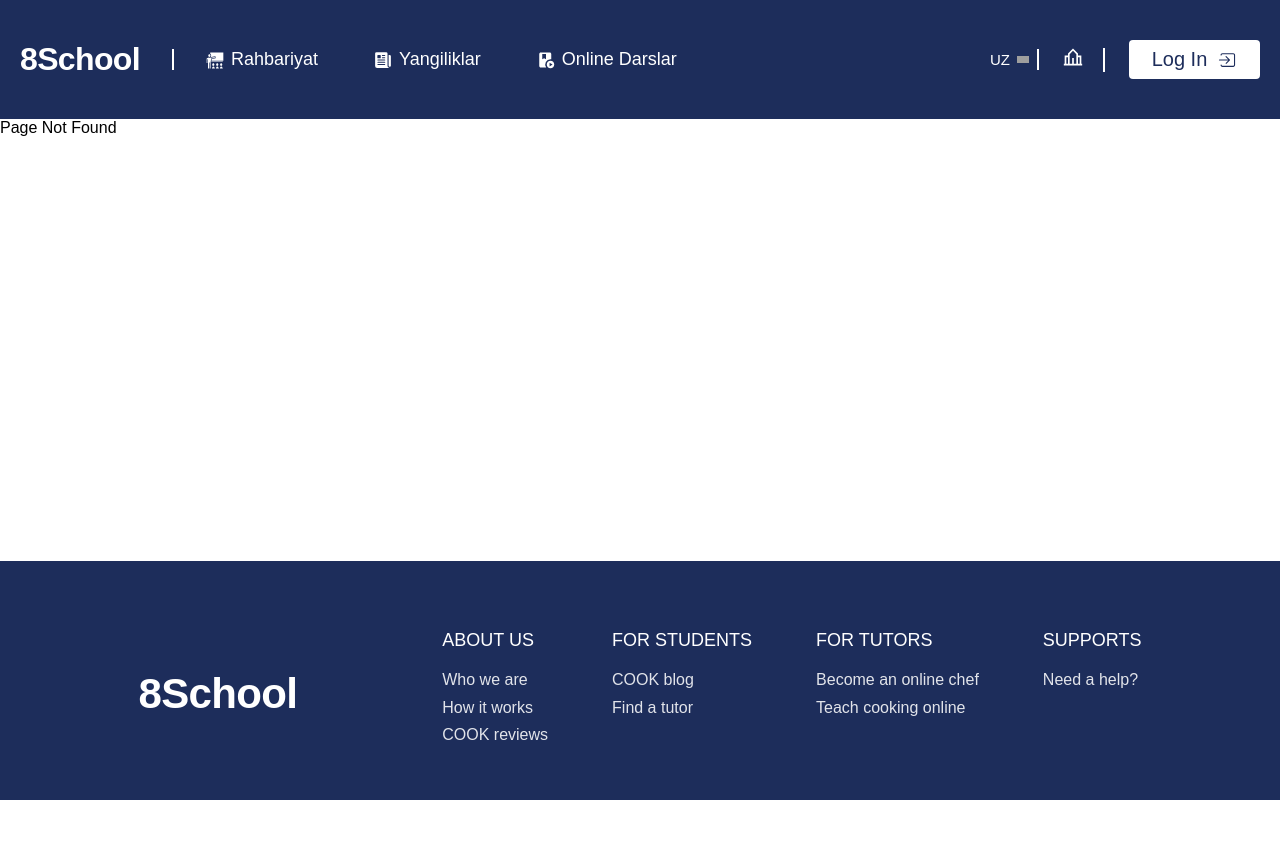
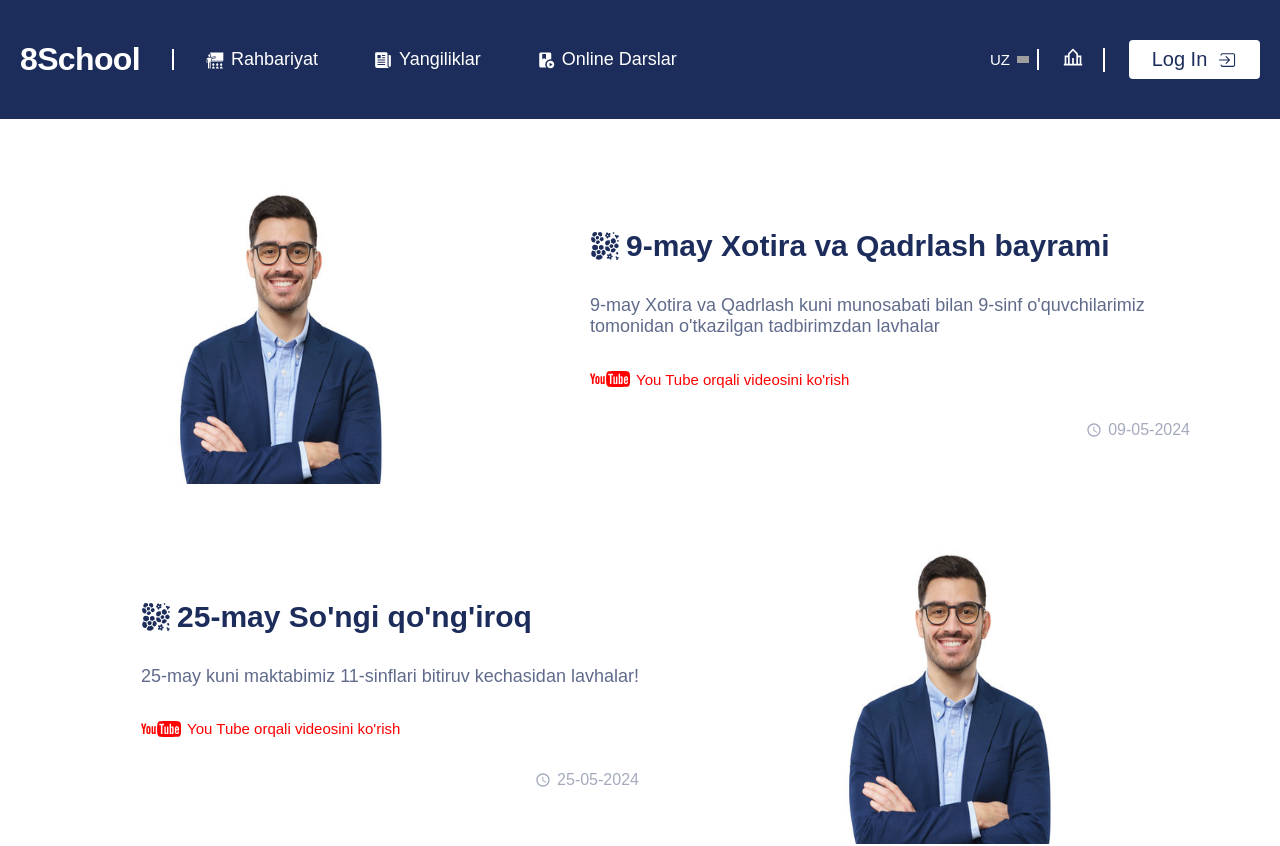
Before and after one commit to Khurmatbek/shoolApp, a React app: page /tadbirlar in a window 1280 px wide. Shown: the top 846 px of the page. Before the commit the page ends 800 px from the top, so only its background shows below. Built offline with nearby package versions, Linux system fonts and the light colour scheme; grey boxes are pictures that could not be loaded; the HTML template or start-up script is replaced by a standard one; a web font is replaced by a local one.

Commit message:
add tadbirlar part

```diff
--- /dev/null
+++ b/src/pages/Tadbirlar/Tadbirlar.jsx
@@ -0,0 +1,75 @@
+import React from "react";
+import { Header } from "../../components/Header/Header";
+import { Footer } from "../../components/footer/Footer";
+import { GlobalStyle } from "../../styles/GlobalStyles";
+import { MdAccessTime } from "react-icons/md";
+import { ImYoutube2 } from "react-icons/im";
+import { GiFlowers } from "react-icons/gi";
+import {
+  Desc,
+  Img,
+  Item,
+  List,
+  Section,
+  Time,
+  TimeBox,
+  Title,
+  TubeLink,
+} from "./Tadbirlar.style";
+import { TadbirlarArr } from "./tadbirlar.db";
+const Tadbirlar = () => {
+  return (
+    <>
+      <GlobalStyle />
+      <Header />
+      <main>
+        <Section>
+          <div className="container">
+            <div className="wrapper">
+              <List $column="column">
+                {TadbirlarArr.map((item) => {
+                  return (
+                    <Item className="item">
+                      <List className="list" $center="start">
+                        <Item key={item.id}>
+                          <Img
+                            style={{
+                              borderRadius: "10px",
+                            }}
+
+                            src={item.img}
+                            alt={item.desc}
+                          />
+                        </Item>
+                              <Item className="rightItem"          $padding="10px">
+                          <Title>
+                            <GiFlowers />
+                            {item.title}
+                          </Title>
+                          <Desc>{item.desc}</Desc>
+                          <TubeLink target="_blank" href={item.you_tube}>
+                            <ImYoutube2 fontSize={40} color="red" /> You Tube
+                            orqali videosini ko'rish
+                          </TubeLink>
+                          <TimeBox>
+                            <Time dateTime={item.date}>
+                              <MdAccessTime />
+                              {item.date}
+                            </Time>
+                          </TimeBox>
+                        </Item>
+                      </List>
+                    </Item>
+                  );
+                })}
+              </List>
+            </div>
+          </div>
+        </Section>
+      </main>
+      <Footer />
+    </>
+  );
+};
+
+export default Tadbirlar;
--- /dev/null
+++ b/src/pages/Tadbirlar/Tadbirlar.style.jsx
@@ -0,0 +1,168 @@
+import styled from "styled-components";
+
+export const Section = styled.section`
+  padding: 50px 0;
+`;
+export const List = styled.ul`
+  width: 100%;
+  display: flex;
+  flex-direction: ${(props) => props.$column || "row"};
+  justify-content: center;
+  align-items: ${(props) => props.$center || "center"};
+  margin: 0;
+  padding: 0;
+  list-style: none;
+  gap: 30px;
+  .item {
+    width: 100%;
+    justify-content: space-between;
+    padding: 15px;
+  }
+  .item:nth-child(even) {
+    .list {
+      flex-direction: row-reverse;
+    }
+  }
+  @media (min-width: 320px) {
+    .list {
+      flex-direction: column;
+      gap: 15px;
+    }
+    .item:nth-child(even) {
+      .list {
+        flex-direction: column;
+      }
+    }
+    .item {
+      max-width: 600px;
+      width: 100%;
+    }
+  }
+  @media (min-width: 490px) {
+    .list {
+      flex-direction: column;
+      align-items: center;
+      gap: 20px;
+    }
+    .item:nth-child(even) {
+      .list {
+        flex-direction: column;
+      }
+    }
+  }
+  @media (min-width: 750px) {
+    .list {
+      flex-direction: row;
+      align-items: center;
+      gap: 30px;
+    }
+    .item:nth-child(even) {
+      .list {
+        flex-direction: row-reverse;
+      }
+    }
+    .item {
+      max-width: 1200px;
+      width: 100%;
+      gap: 24px;
+    }
+    .rightItem{
+        gap: 22px;
+    }
+  }
+  @media (min-width: 1110px) {
+    .list {
+      flex-direction: row;
+      align-items: center;
+      gap: 100px;
+    }
+    .item:nth-child(even) {
+      .list {
+        flex-direction: row-reverse;
+      }
+    }
+  }
+`;
+export const Item = styled.li`
+  height: 100%;
+  display: flex;
+  flex-direction: column;
+  justify-content: space-between;
+  align-items: start;
+  padding: ${(props) => props.$padding || ""};
+  border-radius: 10px;
+`;
+export const Title = styled.strong`
+  display: flex;
+  align-items: center;
+  gap: 6px;
+  margin-bottom: 10px;
+  font-size: 30px;
+  font-weight: 700;
+  color: #1d2d5b;
+  @media (min-width: 320px) {
+    font-size: 18px;
+  }
+  @media (min-width: 490px) {
+    font-size: 20px;
+  }
+  @media (min-width: 1110px) {
+    font-size: 30px;
+  }
+`;
+export const Desc = styled.p`
+  max-width: 414px;
+  width: 100%;
+  margin: 0;
+  font-size: 17px;
+  opacity: 0.7;
+  color: #1d2d5b;
+
+  @media (min-width: 320px) {
+    font-size: 13px;
+  }
+  @media (min-width: 490px) {
+    font-size: 15px;
+  }
+  @media (min-width: 1110px) {
+    max-width: 600px;
+    width: 100%;
+    font-size: 18px;
+  }
+`;
+export const TubeLink = styled.a`
+  display: flex;
+  align-items: center;
+  gap: 6px;
+  color: red;
+  text-decoration: none;
+  @media (min-width: 320px) {
+    font-size: 12px;
+  }
+  @media (min-width: 490px) {
+    font-size: 15px;
+  }
+`;
+export const Time = styled.time`
+  display: flex;
+  align-items: center;
+  justify-content: end;
+  gap: 6px;
+  opacity: 0.4;
+  margin: 0;
+  color: #1d2d5b;
+`;
+export const TimeBox = styled.div`
+  width: 100%;
+  text-align: end;
+`;
+
+export const Img = styled.img`
+  display: block;
+  @media (min-width: 320px) {
+    min-width: 250px;
+    max-width: 400px;
+    width: 100%;
+    height: 300px;
+  }
+`;
--- /dev/null
+++ b/src/pages/Tadbirlar/tadbirlar.db.js
@@ -0,0 +1,26 @@
+export const TadbirlarArr = [
+    {
+        id: 1,
+        date: "09-05-2024",
+        img: "teacher.jpeg",
+        title: "9-may Xotira va Qadrlash bayrami",
+        desc: "9-may Xotira va Qadrlash kuni munosabati bilan 9-sinf o'quvchilarimiz tomonidan o'tkazilgan tadbirimzdan lavhalar ",
+        you_tube: "",
+    },
+    {
+        id: 2,
+        date: "25-05-2024",
+        img: "teacher.jpeg",
+        title: "25-may So'ngi qo'ng'iroq",
+        desc: "25-may kuni maktabimiz 11-sinflari bitiruv kechasidan lavhalar!",
+        you_tube: "",
+    },
+    {
+        id: 2,
+        date: "25-05-2024",
+        img: "teacher.jpeg",
+        title: "25-may So'ngi qo'ng'iroq",
+        desc: "25-may kuni maktabimiz 11-sinflari bitiruv kechasidan lavhalar! ",
+        you_tube: "",
+    }
+]
```
Also changed, not shown: src/firebase/firebase.jsx (deleted, +0 -22 lines), src/router/router.jsx (+6 -1 lines), public/9may.png (added), public/songgiqongiroq.jpeg (added).
